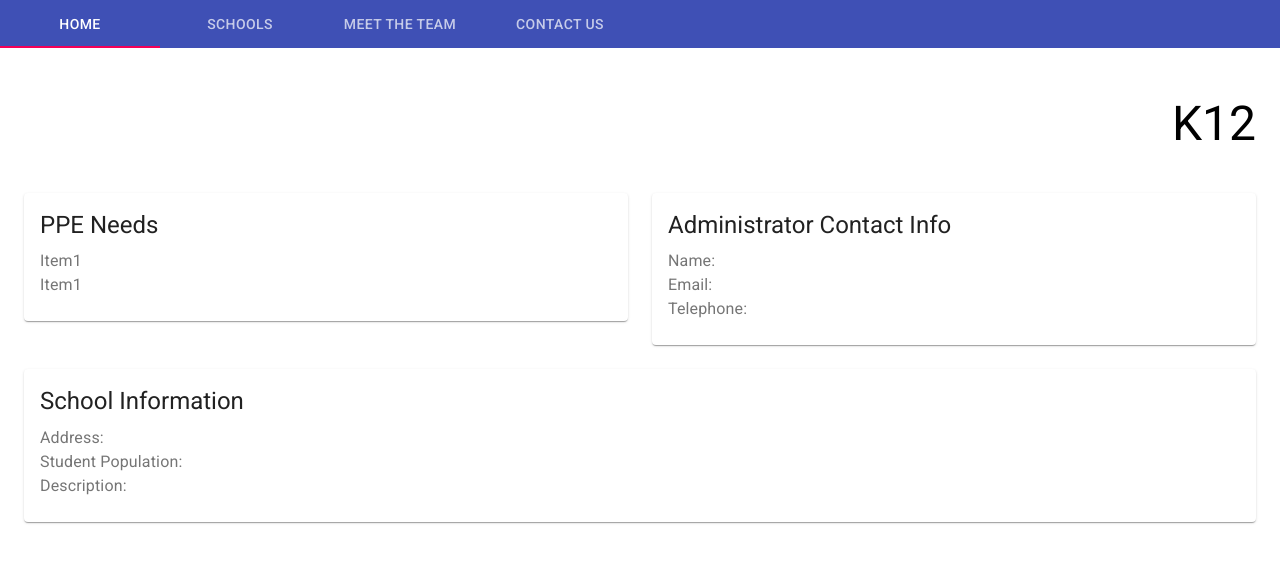
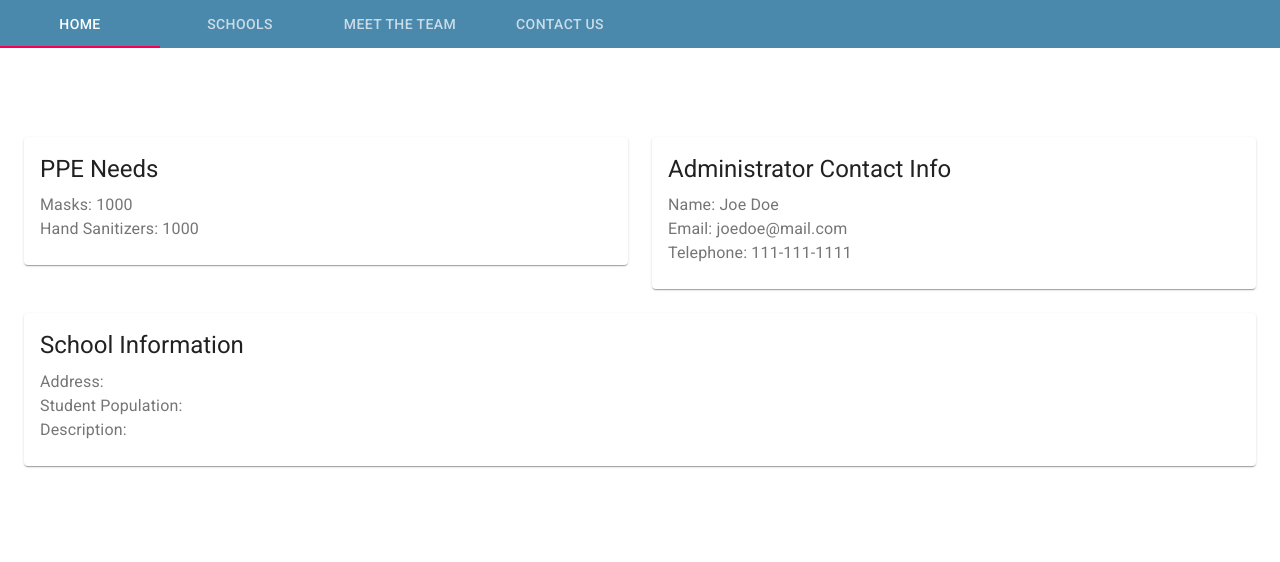
Before and after one commit to stephaniezou1/ppe-hackathon-frontend, a React (Create React App) app: page /profile/1 in a window 1280 px wide. Shown: the top 562 px of the page. Built offline with nearby package versions, Linux system fonts and the light colour scheme; no server answers.

Commit message:
change color

```diff
--- a/src/App.css
+++ b/src/App.css
@@ -10,3 +10,7 @@
   min-width: 40px;
   text-align: center !important;
 }
+
+.primary-color{
+  background-color: #4b89ac !important;
+}
--- a/src/components/NavBar.jsx
+++ b/src/components/NavBar.jsx
@@ -54,7 +54,7 @@ export default function SimpleTabs() {
 
   return (
         <div className={classes.root}>
-        <AppBar position="static" style={{ background: '#3f50b5', boxShadow: 'none'}}>
+        <AppBar position="static" className="primary-color" style={{ background: '#3f50b5', boxShadow: 'none'}}>
             <Tabs value={value} onChange={handleChange} aria-label="simple tabs example">
             <Tab label="Home" component={Link} to="/"/>
             <Tab label="Schools" component={Link} to="/schools" />
--- a/src/containers/ProfileContainer.jsx
+++ b/src/containers/ProfileContainer.jsx
@@ -32,7 +32,7 @@ class ProfileContainer extends Component {
                     </Grid>
                     <Grid item xs={3}>
                         <Typography gutterBottom variant="h3" component="h2" align="right">
-                            K12
+                            {school.gradeLevel}
                         </Typography>
                     </Grid>
                     <Grid item xs={6}>
@@ -42,10 +42,10 @@ class ProfileContainer extends Component {
                                     PPE Needs
                                 </Typography>
                                 <Typography variant="body1" color="textSecondary" component="p">
-                                    Item1
+                                    Masks: 1000
                                 </Typography>
                                 <Typography variant="body1" color="textSecondary" component="p">
-                                    Item1
+                                    Hand Sanitizers: 1000
                                 </Typography>
                             </CardContent>
                         </Card>
@@ -57,13 +57,13 @@ class ProfileContainer extends Component {
                                     Administrator Contact Info
                                 </Typography>
                                 <Typography variant="body1" color="textSecondary" component="p">
-                                    Name:
+                                    Name:  Joe Doe
                                 </Typography>
                                 <Typography variant="body1" color="textSecondary" component="p">
-                                    Email:
+                                    Email:  joedoe@mail.com
                                 </Typography>
                                 <Typography variant="body1" color="textSecondary" component="p">
-                                Telephone:
+                                Telephone: 111-111-1111
                                 </Typography>
                             </CardContent>
                         </Card>
--- a/src/containers/SchoolContainer.jsx
+++ b/src/containers/SchoolContainer.jsx
@@ -44,7 +44,7 @@ class SchoolContainer extends Component {
                                 margin="normal"
                                 variant="outlined"
                             />
-                            <Button variant="contained" color="primary" size="large">
+                            <Button className="primary-color" variant="contained" color="primary" size="large">
                                 Send
                             </Button>
                         </Box>
```
